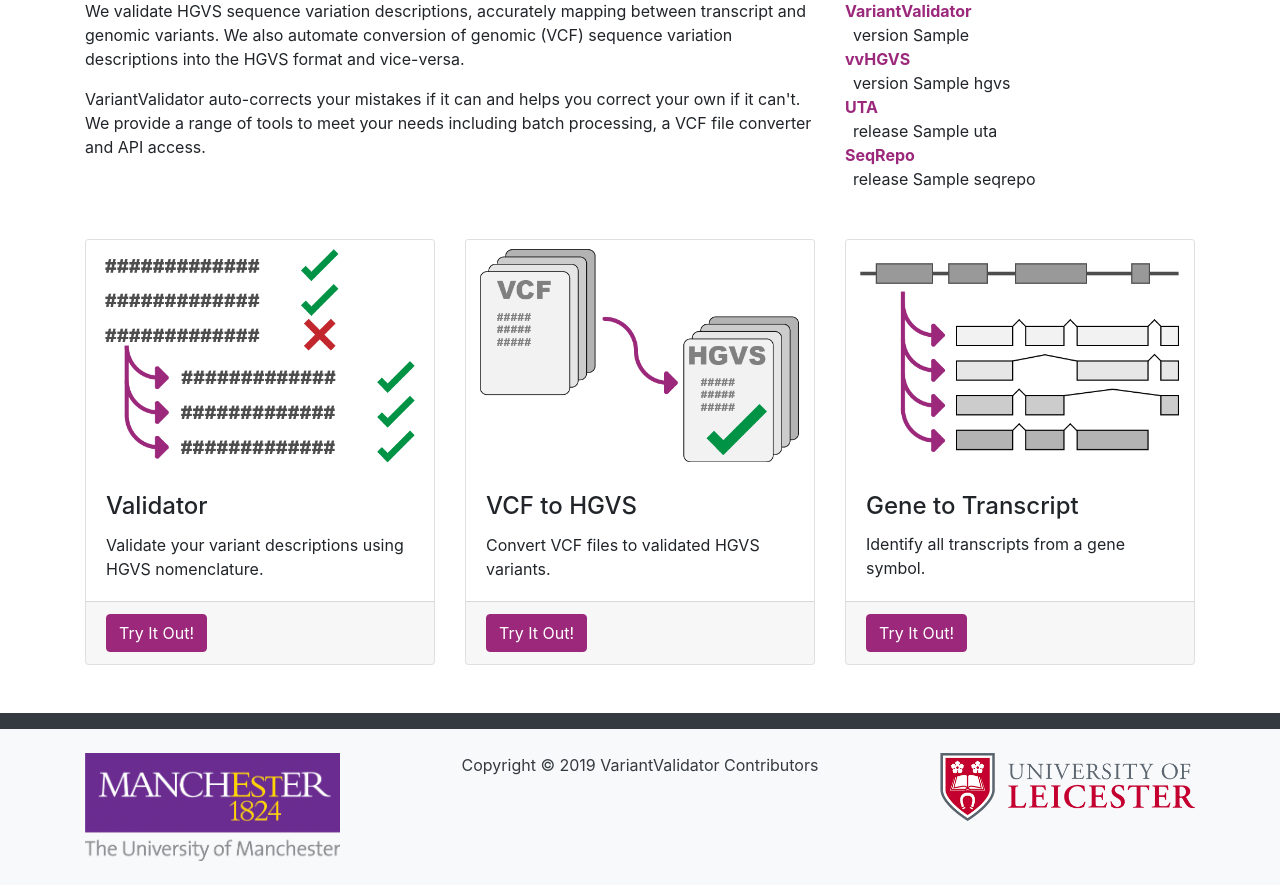
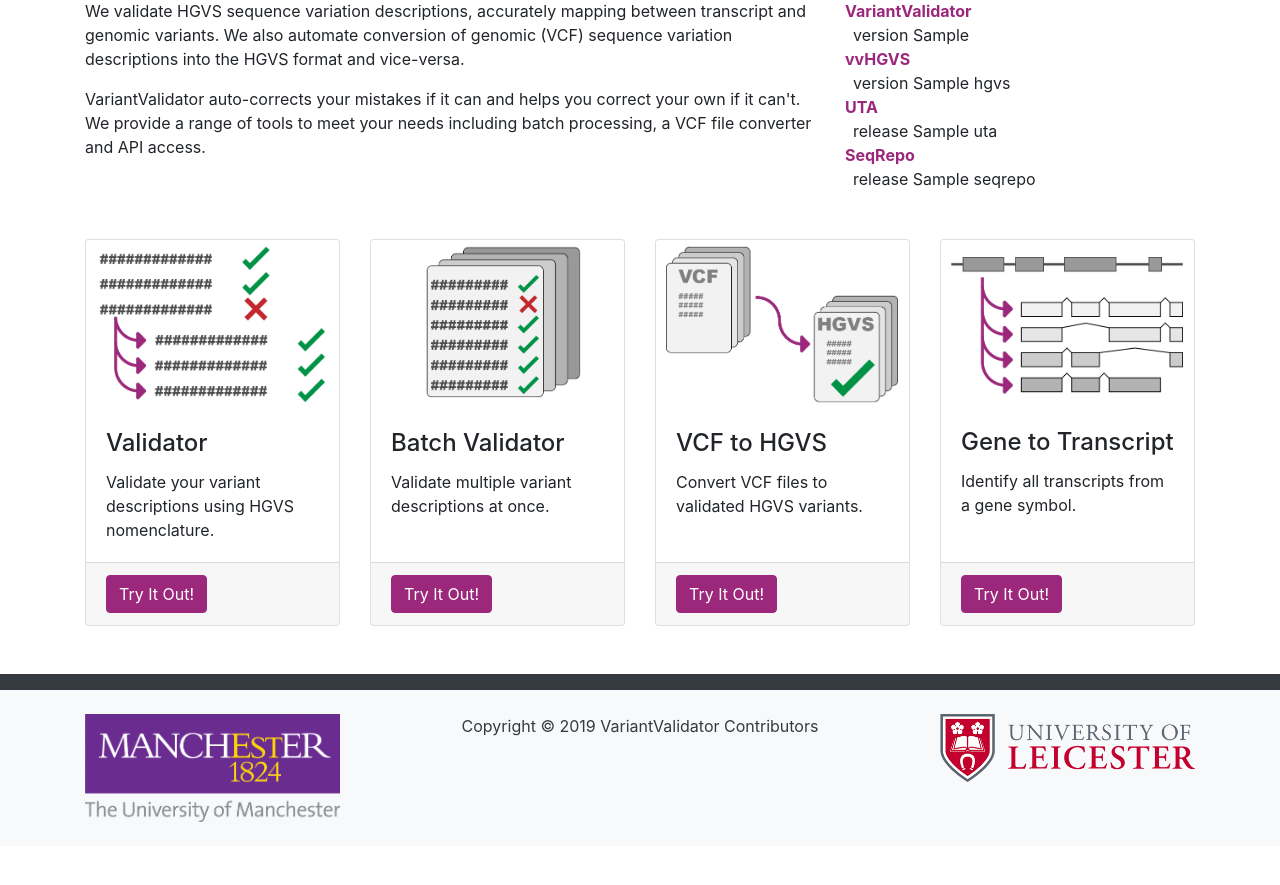
Before and after one commit to openvar/VVweb, a Django app: template web/templates/home.html in a window 1280 px wide. Shown: the part 392-1277 px from the top of the page. After the commit the page ends 1214 px from the top, so only its background shows below. Run offline with Django 3.2, Linux system fonts and the light colour scheme; the template is opened without the code that fills it: most values are stand-ins (such as "Sample title", 1, 10 or a date in 2020); parts of the project's set-up code (start-up, migrations or seed data) failed here and were passed over; some libraries are stand-ins or nearby versions.

Commit message:
Added another card and image to the homepage to show the batch tool

```diff
--- a/web/templates/home.html
+++ b/web/templates/home.html
@@ -39,7 +39,7 @@
     <!-- /.row -->
 
     <div class="row">
-      <div class="col-md-4 mb-5">
+      <div class="col-md-3 mb-5">
         <div class="card h-100">
           <img class="card-img-top" src="{% static 'img/Validator.png' %}" alt="">
           <div class="card-body">
@@ -51,7 +51,19 @@
           </div>
         </div>
       </div>
-      <div class="col-md-4 mb-5">
+      <div class="col-md-3 mb-5">
+        <div class="card h-100">
+          <img class="card-img-top" src="{% static 'img/Batch_Validator.png' %}" alt="">
+          <div class="card-body">
+            <h4 class="card-title">Batch Validator</h4>
+            <p class="card-text">Validate multiple variant descriptions at once.</p>
+          </div>
+          <div class="card-footer">
+            <a href="{% url 'validate' %}" class="btn btn-primary">Try It Out!</a>
+          </div>
+        </div>
+      </div>
+      <div class="col-md-3 mb-5">
         <div class="card h-100">
           <img class="card-img-top" src="{% static 'img/VCF_to_HGVS.png' %}" alt="">
           <div class="card-body">
@@ -63,7 +75,7 @@
           </div>
         </div>
       </div>
-      <div class="col-md-4 mb-5">
+      <div class="col-md-3 mb-5">
         <div class="card h-100">
           <img class="card-img-top" src="{% static 'img/Gene_to_Transcript.png' %}" alt="">
           <div class="card-body">
```
Also changed, not shown: web/static/img/Batch_Validator.png (added).
